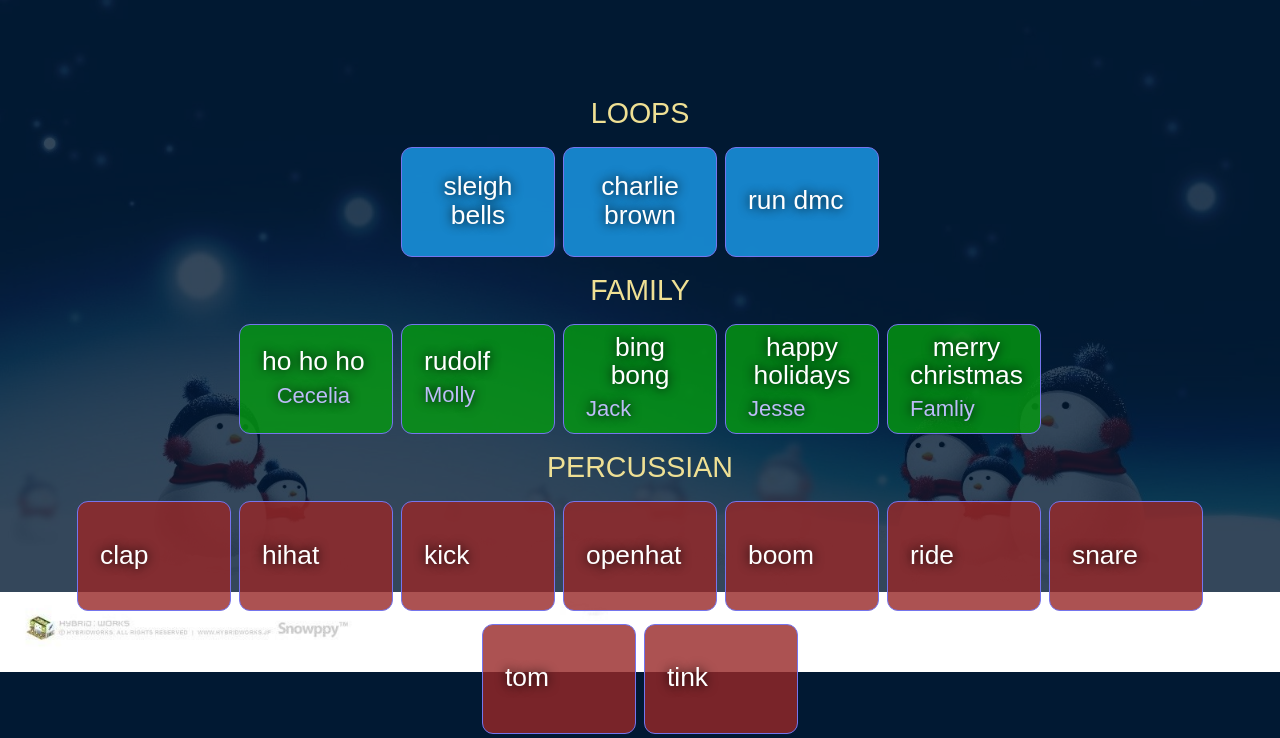
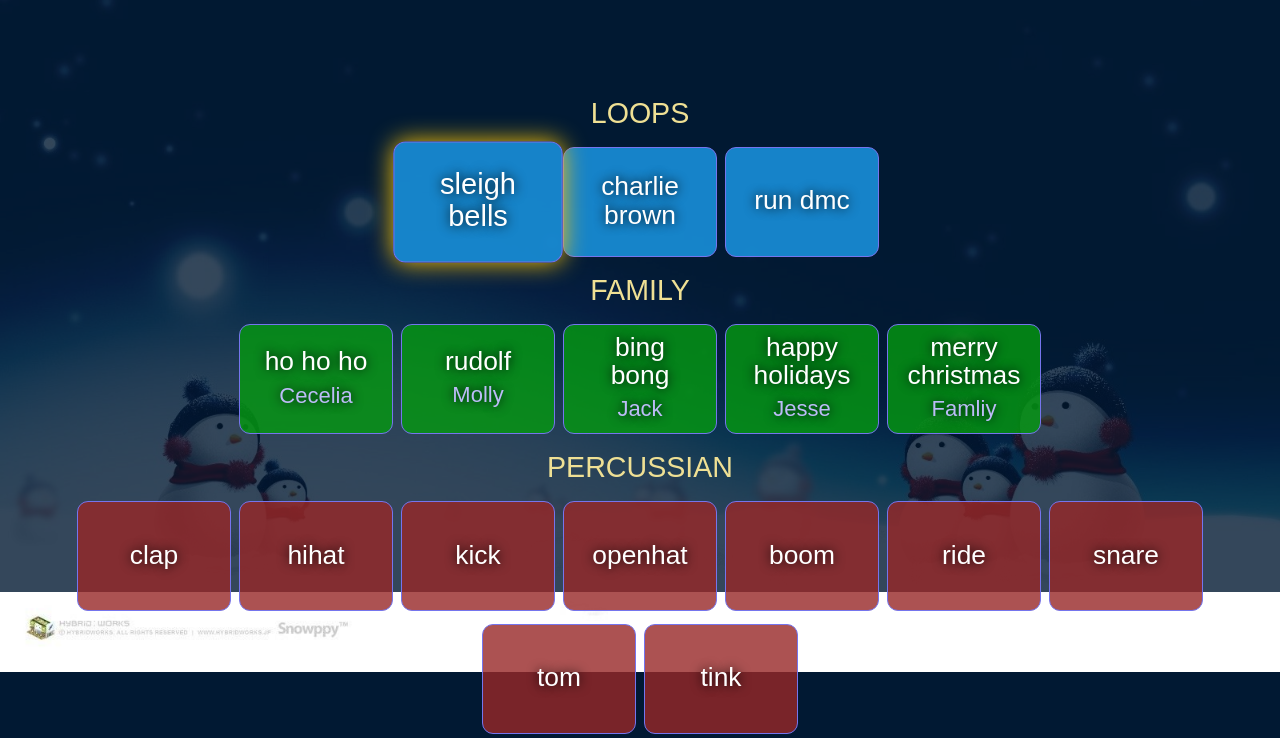
Before and after one commit to JoeChildress/holiday_soundboard, a plain HTML site: page index.html in a window 1280 px wide. Both pictures are taken after a click on the button "sleigh bells". Shown: the part 208-946 px from the top of the page. Drawn offline with Linux system fonts and the light colour scheme.

Commit message:
button state, prevent zoom

```diff
--- a/index.html
+++ b/index.html
@@ -22,15 +22,15 @@
       <div class="button-row">
         <div class="title">LOOPS</div>
         <div class="keys-wrapper loops">
-          <button data-key="86" data-loop="true" class="key-button">
+          <button data-key="86" data-loop="true" class="key-button loop">
             <kbd>V</kbd>
             <span class="sound-title">sleigh bells</span>
           </button>
-          <button data-key="66" data-loop="true" class="key-button">
+          <button data-key="66" data-loop="true" class="key-button loop">
             <kbd>B</kbd>
             <span class="sound-title">charlie brown</span>
           </button>
-          <button data-key="78" data-loop="true" class="key-button">
+          <button data-key="78" data-loop="true" class="key-button loop">
             <kbd>N</kbd>
             <span class="sound-title">run dmc</span>
           </button>
--- a/script.js
+++ b/script.js
@@ -33,20 +33,16 @@ const handleSoundClick = (btn, audioEl, loop) => {
     if (audioEl.loop === true) {
       audioEl.loop = false;
       audioEl.pause();
-      //btn.classList.remove('pressed');
     } else {
       audioEl.loop = true;
       audioEl.play();
-      // btn.classList.add('pressed');
     }
   } else {
-    //standard play
     audioEl.play();
-    //btn.classList.add('pressed');
     btn.classList.toggle('pressed');
     setTimeout(() => {
       btn.classList.toggle('pressed');
-    }, 2000);
+    }, 1500);
   }
 };
 
@@ -55,12 +51,13 @@ const buttons = document.querySelectorAll('.key-button');
 if (buttons?.length > 0) {
   [...buttons].map((btn) => {
     btn.addEventListener('click', (e) => {
-      console.log('clicked');
       const btn = e.target.closest('button');
       const keyVal = btn?.getAttribute('data-key') || 0;
       const isLoop = btn?.getAttribute('data-loop') || false;
       const audio = document.querySelector(`audio[data-Key="${keyVal}"]`);
-      console.log('keval and audio element', keyVal, isLoop, audio);
+      if (isLoop) {
+        btn.classList.toggle('pressed');
+      }
       handleSoundClick(btn, audio, isLoop);
     });
   });
--- a/style-xmas.css
+++ b/style-xmas.css
@@ -144,13 +144,14 @@ header .instructions {
   flex-wrap: wrap;
   align-items: center;
   gap: 8px;
-  /* border: 1px solid #d7ed75; */
+  touch-action: manipulation;
 }
 
 .button-row .key-button {
   display: flex;
   flex-direction: column;
   justify-content: center;
+  align-items: center;
   border: #7575ed solid 1px;
   border-radius: 0.5rem;
   height: 5rem;
@@ -163,6 +164,7 @@ header .instructions {
   background: rgba(0, 0, 0, 0.6);
   text-shadow: 0 0 0.5rem black;
   margin-bottom: 0.2rem;
+  touch-action: manipulation;
 }
 .button-row .family .key-button {
   background: rgba(4, 154, 16, 0.8);
@@ -192,6 +194,7 @@ KBD {
 .key-button .name {
   display: block;
   color: #bcbcf7;
+  width: 100%;
 }
 
 .pressed {
@@ -204,9 +207,6 @@ KBD {
   /* For tablets: */
   html {
     font-size: 16px;
-  }
-  header {
-    margin-bottom: 30px;
   }
 
   .content-wrapper {
```
